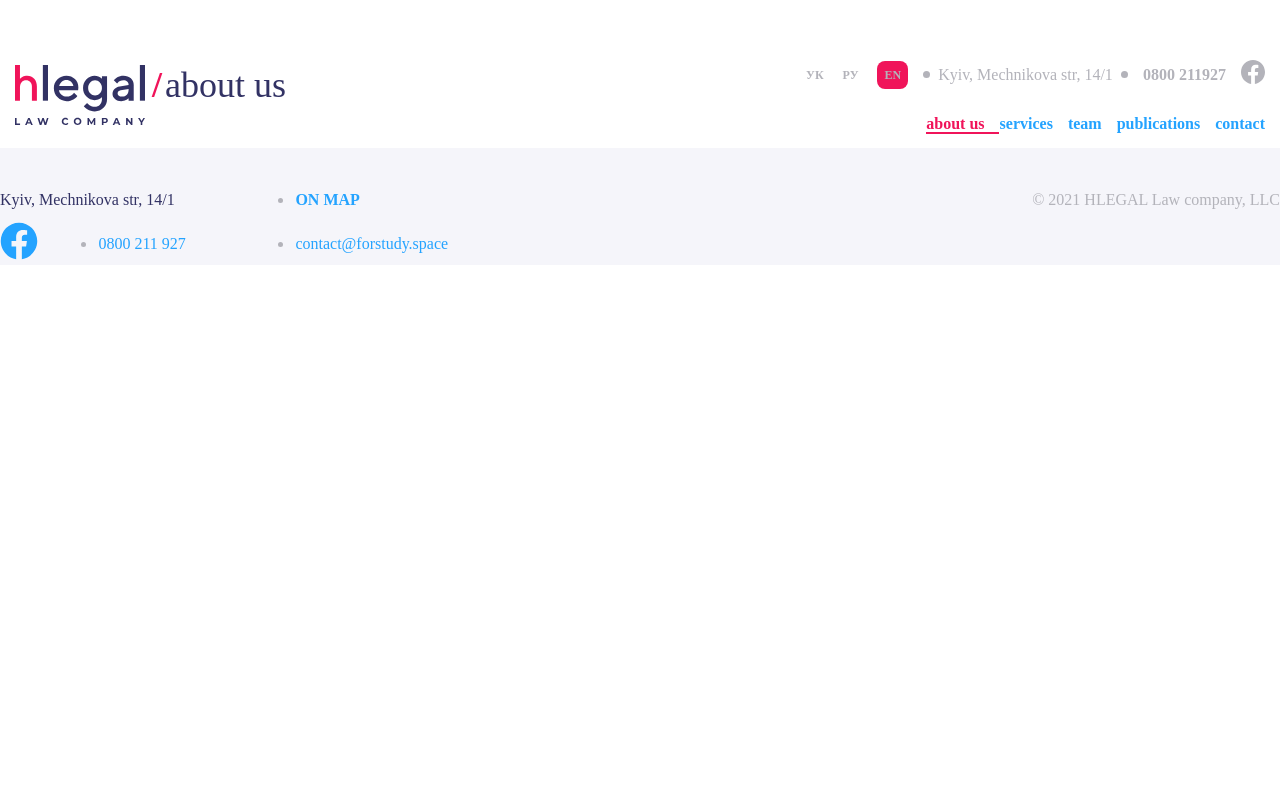
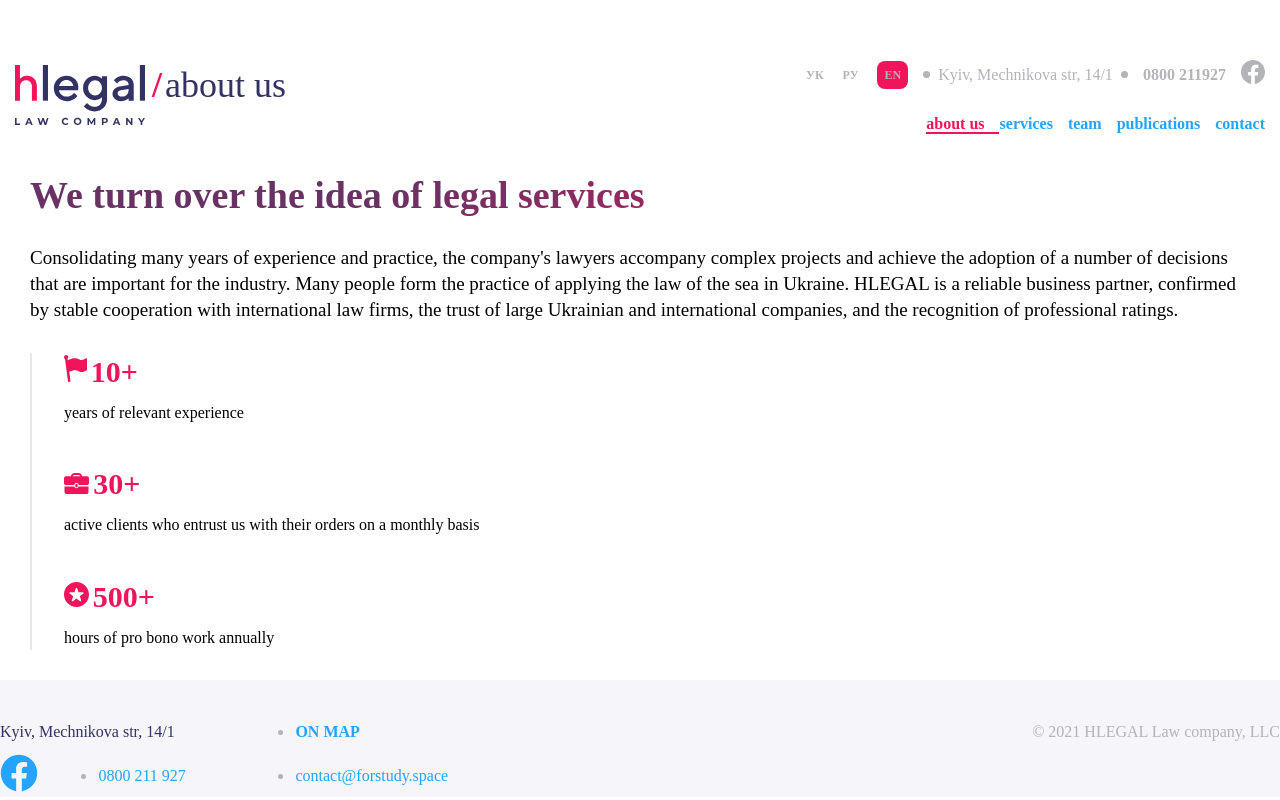
Before and after one commit to alexsimof/groupProject, a plain HTML site: page about.html in a window 1280 px wide. Drawn offline with nearby package versions, Linux system fonts and the light colour scheme; files whose address does not match are found by name.

Commit message:
add hero section

```diff
--- a/about.html
+++ b/about.html
@@ -60,6 +60,54 @@
       </div>
     </div>
   </header>
+  <main class="main">
+    <section class="hero">
+      <div class="hero-wrap">
+        <div class="hero-intro">
+          <h1 class="hero-title">We turn over the idea of legal services</h1>
+          <p class="hero-text">
+            Consolidating many years of experience and practice, the company's lawyers accompany complex projects and
+            achieve the
+            adoption of a number of decisions that are important for the industry. Many people form the practice of
+            applying the law
+            of the sea in Ukraine.
+            HLEGAL is a reliable business partner, confirmed by stable cooperation with international law firms, the
+            trust of large
+            Ukrainian and international companies, and the recognition of professional ratings.
+          </p>
+        </div>
+        <div class="hero-advantages">
+          <div class="hero-years">
+            <div class="hero-icons">
+              <img src="./img/flag-icon.svg" alt="flag-icon">
+              <span class="hero-numb">10+</span>
+            </div>
+            <p class="hero-icon-txt">
+              years of relevant experience
+            </p>
+          </div>
+          <div class="hero-clients">
+            <div class="hero-icon">
+              <img src="./img/bag-icon.svg" alt="bag-icon">
+              <span class="hero-numb">30+</span>
+            </div>
+            <p class="hero-icon-txt">
+              active clients who entrust us with their orders on a monthly basis
+            </p>
+          </div>
+          <div class="hero-hours">
+            <div class="hero-icon">
+              <img src="./img/star-icon.svg" alt="star-icon">
+              <span class="hero-numb">500+</span>
+            </div>
+            <p class="hero-icon-txt">
+              hours of pro bono work annually
+            </p>
+          </div>
+        </div>
+      </div>
+    </section>
+  </main>
 
 
   <footer class="footer ">
--- a/scss/_about.scss
+++ b/scss/_about.scss
@@ -196,6 +196,62 @@
   color: $color-accent;
 }
 
+// hero
+
+.hero {
+  padding: 0 30px;
+
+  &-title {
+    text-align: left;
+  }
+
+  &-intro {
+    margin-bottom: 30px;
+  }
+
+  &-text {
+    @include paragraph;
+  }
+
+  &-numb {
+    color: $color-accent;
+    font-family: Montserrat;
+    font-size: 30px;
+    font-weight: 700;
+    line-height: 37px;
+    text-align: left;
+  }
+
+  &-advantages {
+    position: relative;
+    padding-left: 34px;
+    margin-bottom: 30px;
+  }
+
+  &-advantages::before {
+    position: absolute;
+    content: '';
+    width: 2px;
+    height: 100%;
+    top: 0;
+    left: 0;
+    background-color: $color-separator;
+  }
+
+  &-years {
+    margin-bottom: 40px;
+  }
+
+  &-clients {
+    margin-bottom: 40px;
+  }
+
+  &-icon-txt {
+    margin-top: 10px;
+  }
+}
+
+
 // about us page, mobile-first approach
 
 @media screen and (min-width: 560px) {
--- a/scss/_variables.scss
+++ b/scss/_variables.scss
@@ -10,6 +10,7 @@ $active-active : #006CCF;
 $color-bg : #F5F5FA;
 $color-bg-alt : #EDEDF7;
 $color-text : #B3B3BA;
+$color-dark-text: #000;
 $color-separator : #E6E6F0;
 $color-gradient-main : linear-gradient(128.63deg, #323264 0%, #323264 73.96%, #A54B5F 100%);
 $color-gradient-soft :linear-gradient(42.01deg, #323264 14.33%, #323264 51.39%, #7A425E 87.53%);
@@ -19,13 +20,35 @@ $color-gradient-text: linear-gradient(90.13deg, #F0145A 0.84%, #EF8080 99.96%);
 $color-gradient-revers: linear-gradient(90.13deg, #EF8080 0.84%, #F0145A 99.96%);
 
 
+h1 {
+  background: $color-gradient-red;
+  -webkit-background-clip: text;
+  -webkit-text-fill-color: transparent;
+  background-clip: text;
+  text-fill-color: transparent;
+  font-family: Montserrat;
+  font-size: 38px;
+  font-weight: 700;
+  line-height: 46px;
+  letter-spacing: 0%;
+  text-align: left;
+}
+
+h2 {
+  color: $color-main;
+  font-family: Montserrat;
+  font-size: 30px;
+  font-weight: 700;
+  line-height: 37px;
+  text-align: left;
+}
+
 @mixin paragraph {
-  color: $color-text;
+  color: $color-dark-text;
   font-family: Montserrat;
-  font-size: 16px;
+  font-size: 19px;
   font-weight: 400;
   line-height: 26px;
-  letter-spacing: 0%;
   text-align: left;
 }
 
```
Also changed, not shown: css/style.css, img/bag-icon.svg (added), img/flag-icon.svg (added), img/star-icon.svg (added), 1 other file.
